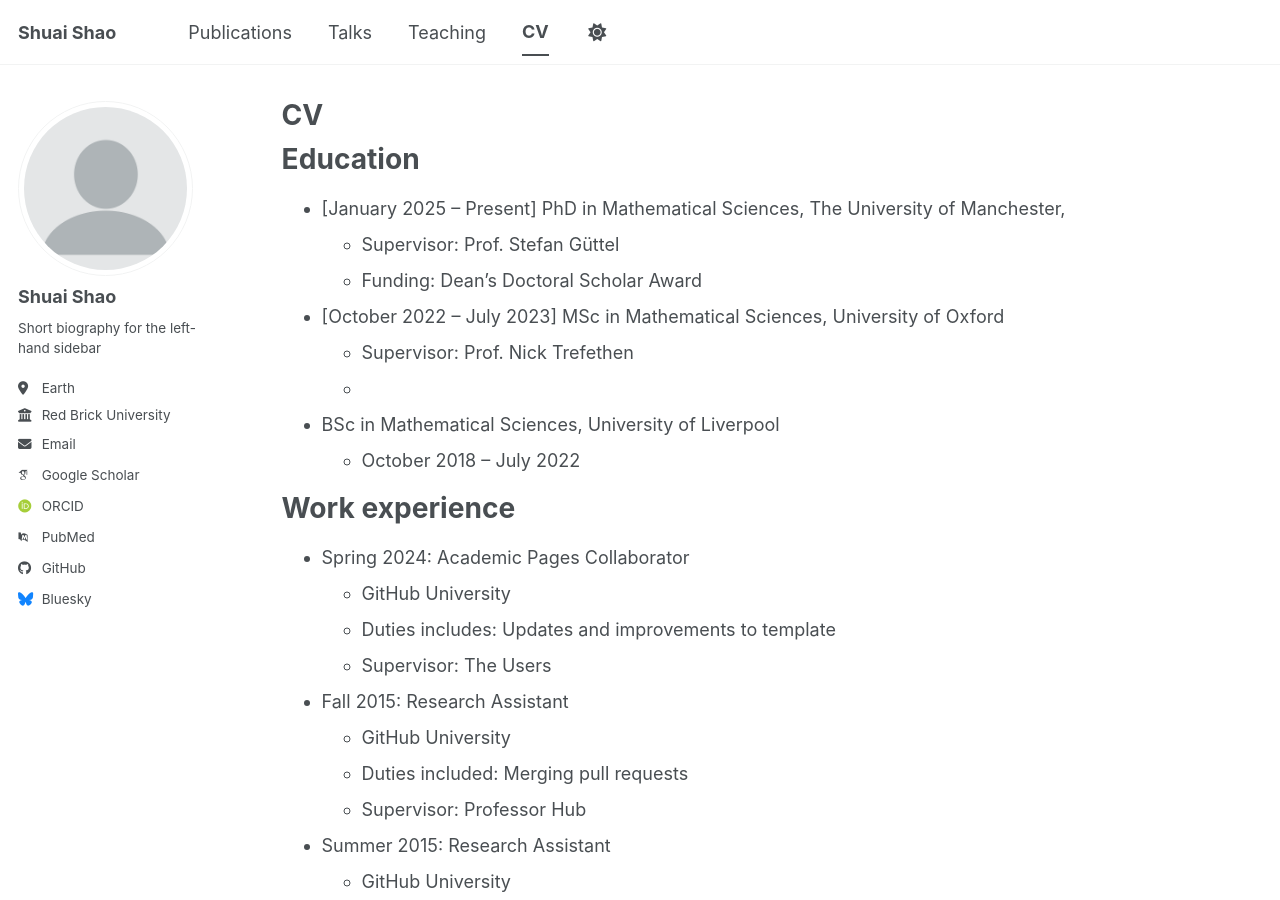
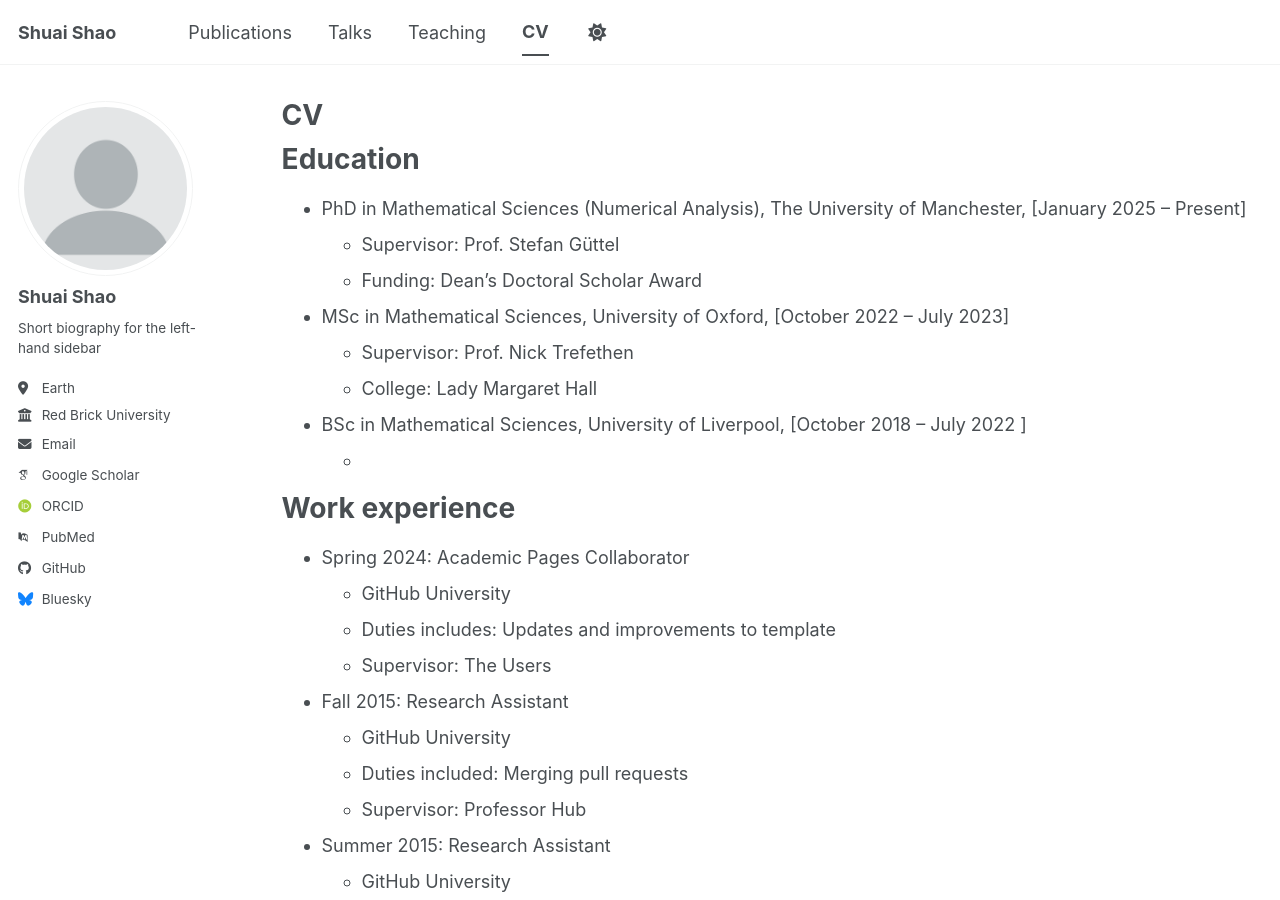
Before and after one commit to ShuaiShao-1203/ShuaiShao-1203.github.io, a Jekyll site: the page built from _pages/cv.md, in a window 1280 px wide and 900 px high. Built offline with Jekyll 4.4.1, drawn with Linux system fonts in a browser that asks for light colours; some web fonts are replaced; a script bundle is joined from its source files by our own code; library files that are not in the unit come from our copies.

Commit message:
Update cv.md

```diff
--- a/_pages/cv.md
+++ b/_pages/cv.md
@@ -14,14 +14,14 @@ redirect_from:
 
 Education
 ======
-* [January 2025 -- Present] PhD in Mathematical Sciences, The University of Manchester,
+* PhD in Mathematical Sciences (Numerical Analysis), The University of Manchester, [January 2025 -- Present]
   * Supervisor: Prof. Stefan Güttel
   * Funding: Dean's Doctoral Scholar Award
-* [October 2022 -- July 2023] MSc in Mathematical Sciences, University of Oxford
+* MSc in Mathematical Sciences, University of Oxford, [October 2022 -- July 2023]
   * Supervisor: Prof. Nick Trefethen
+  * College: Lady Margaret Hall
+* BSc in Mathematical Sciences, University of Liverpool, [October 2018 -- July 2022 ]
   *
-* BSc in Mathematical Sciences, University of Liverpool
-  * October 2018 -- July 2022
 
 Work experience
 ======
```
